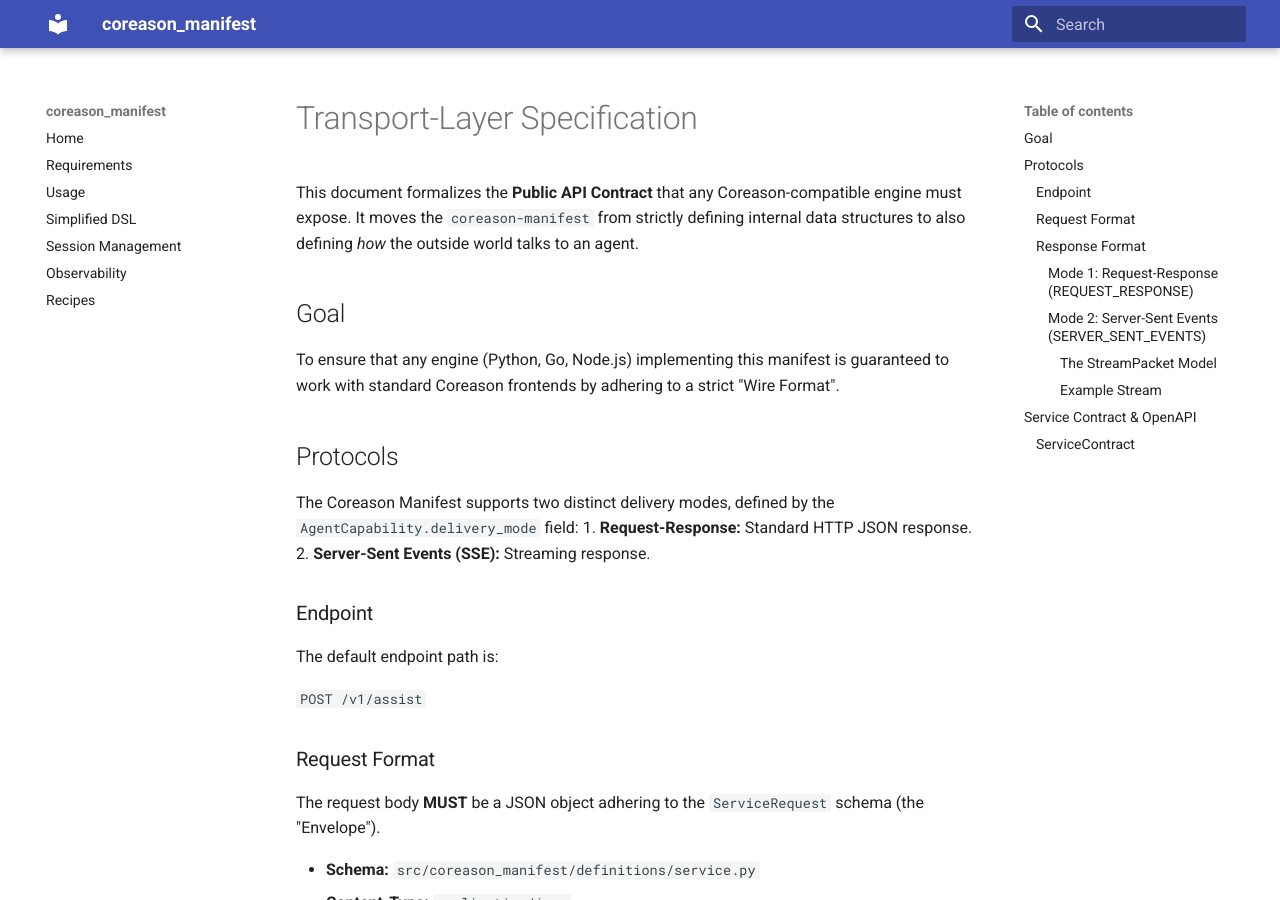
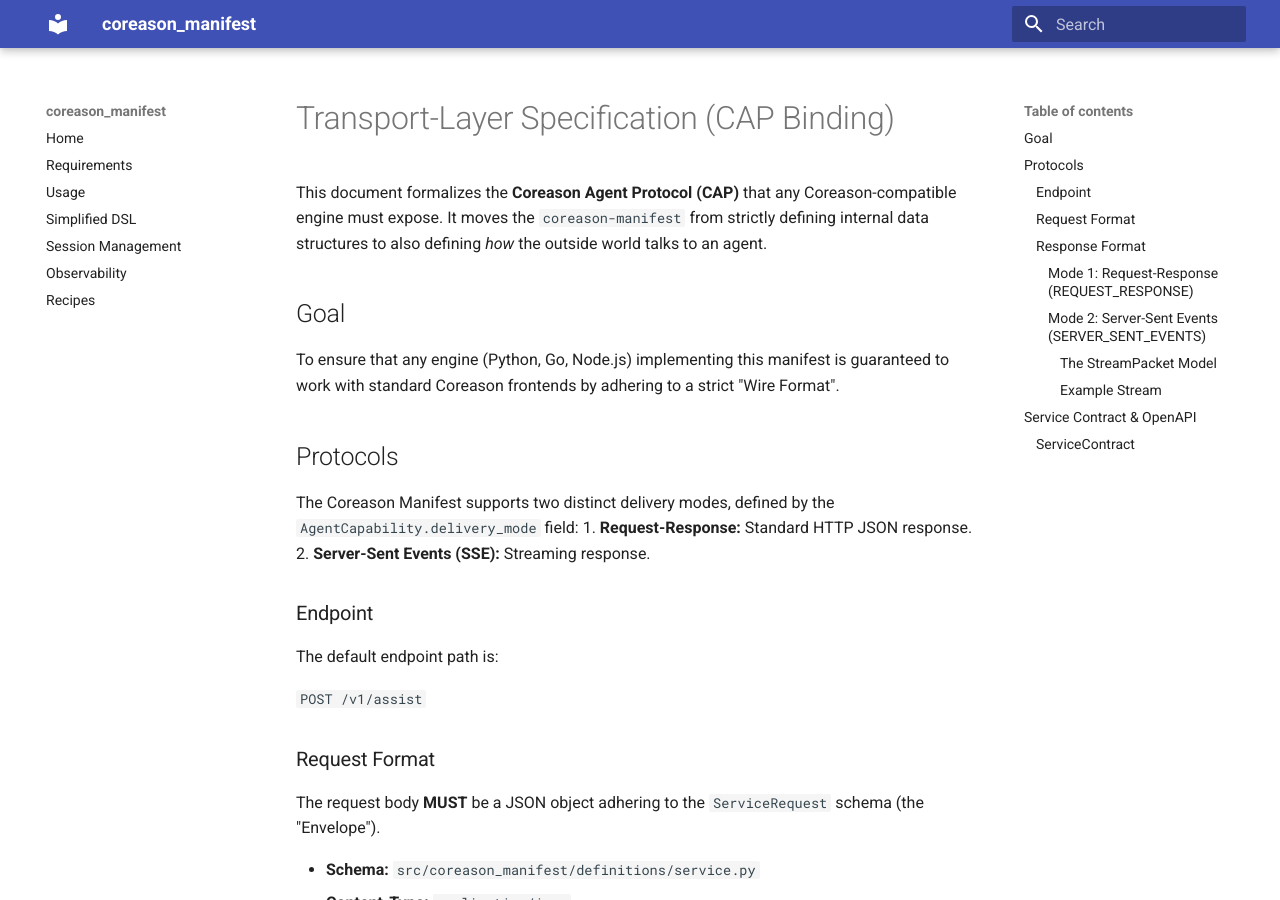
Before and after one commit to CoReason-AI/coreason-manifest, an MkDocs documentation site: the page built from docs/transport_layer_specification.md, in a window 1280 px wide and 900 px high. Built offline with MkDocs 1.6.1 and Material for MkDocs 9.7.7, drawn with Linux system fonts in a browser that asks for light colours.

Commit message:
Enforce 'Coreason Agent Protocol (CAP)' naming standard across repository (#194)
- Update `ServiceContract` docstring in `src/coreason_manifest/definitions/service.py` to explicitly reference CAP.
- Add module-level docstring to `src/coreason_manifest/definitions/service.py` defining it as the CAP data structure definition.
- Update `README.md` features to include CAP and clarify CAM vs CAP distinction.
- Refine `docs/transport_layer_specification.md` to use CAP terminology.
- Update `docs/coreason_agent_manifest.md` to use CAP terminology.
- Ensure strict CAP vs CAM distinction (Configuration vs Communication).

```diff
--- a/docs/transport_layer_specification.md
+++ b/docs/transport_layer_specification.md
@@ -1,6 +1,6 @@
-# Transport-Layer Specification
+# Transport-Layer Specification (CAP Binding)
 
-This document formalizes the **Public API Contract** that any Coreason-compatible engine must expose. It moves the `coreason-manifest` from strictly defining internal data structures to also defining *how* the outside world talks to an agent.
+This document formalizes the **Coreason Agent Protocol (CAP)** that any Coreason-compatible engine must expose. It moves the `coreason-manifest` from strictly defining internal data structures to also defining *how* the outside world talks to an agent.
 
 ## Goal
 
```
Also changed, not shown: README.md (+4 -0 lines), docs/coreason_agent_manifest.md (+1 -1 lines), 1 other file.
